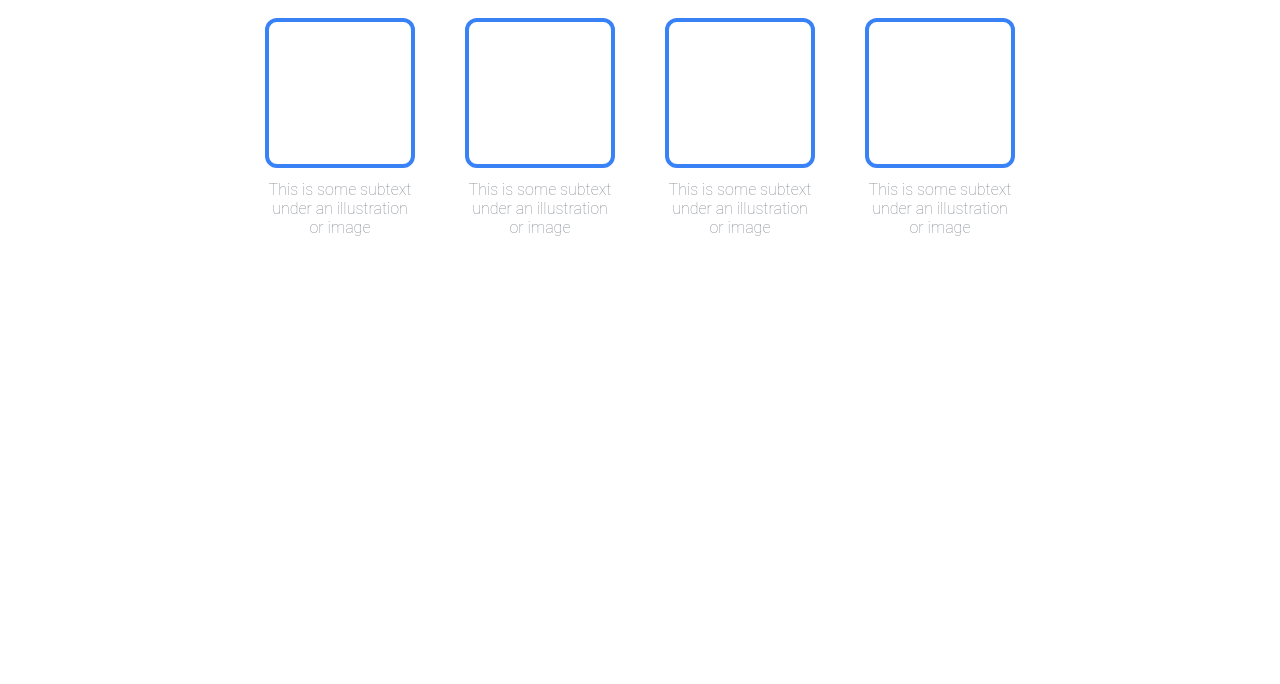
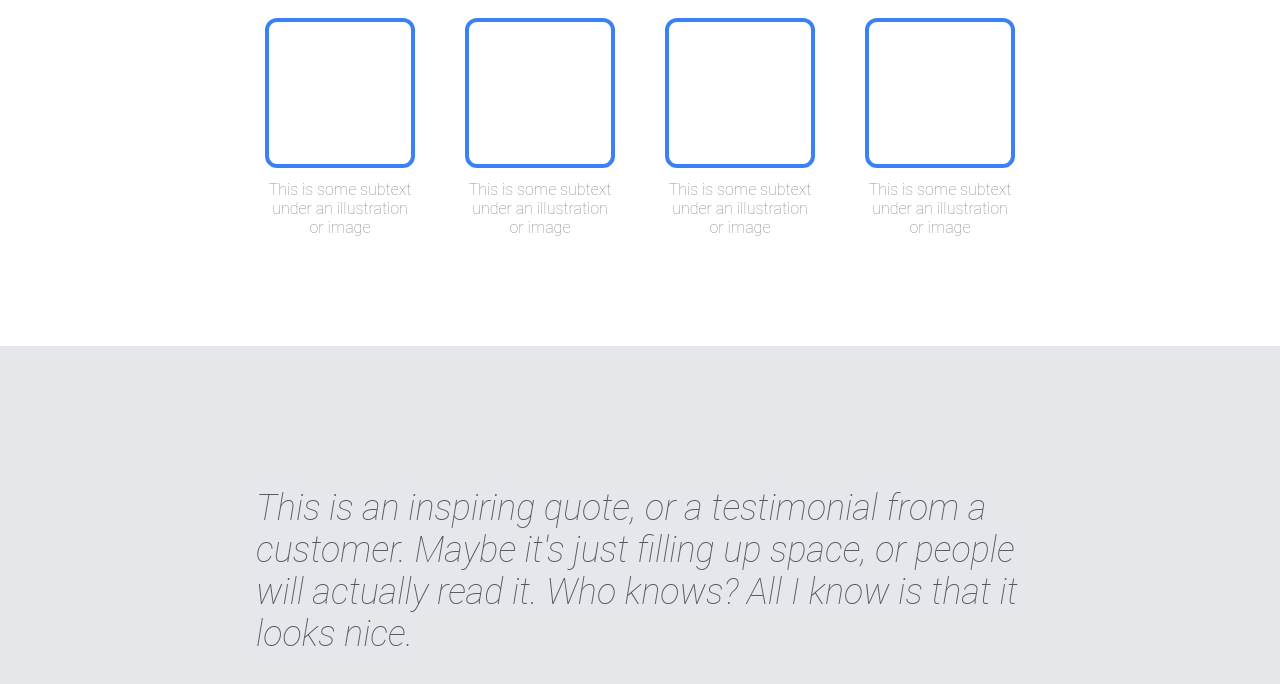
Before and after one commit to AliHassanL12/landing-page, a plain HTML site: page index.html in a window 1280 px wide. Shown: the part 554-1238 px from the top of the page. Before the commit the page ends 900 px from the top, so only its background shows below. Drawn offline with Linux system fonts and the light colour scheme.

Commit message:
Create and center testimonial
Got started with the testimonial sections and centered the testimo-
nial quote.

```diff
--- a/css/style.css
+++ b/css/style.css
@@ -127,3 +127,22 @@ p.subtext {
     border: 4px solid #3882f6;
     margin-bottom: 12px;
 }
+
+/* Testimonial Section CSS */
+
+p.testimonial-text {
+    font-size: 36px;
+    color: #1f2937bf;
+    font-style: italic;
+    font-weight: 100;
+    width: 60%;
+    margin: 0;
+}
+
+.testimonial-wrapper {
+    display: flex;
+    justify-content: center;
+    align-items: center;
+    background-color: #e5e7eb;
+    height: 450px;
+}
--- a/index.html
+++ b/index.html
@@ -51,6 +51,9 @@
             </div>
         </div>
 
-        <!-- New Section -->
+        <!-- Testimonial Section -->
+        <div class="testimonial-wrapper">
+            <p class="testimonial-text"> This is an inspiring quote, or a testimonial from a customer. Maybe it's just filling up space, or people will actually read it. Who knows? All I know is that it looks nice.</p>
+        </div>
     </body>
 </html>
```
